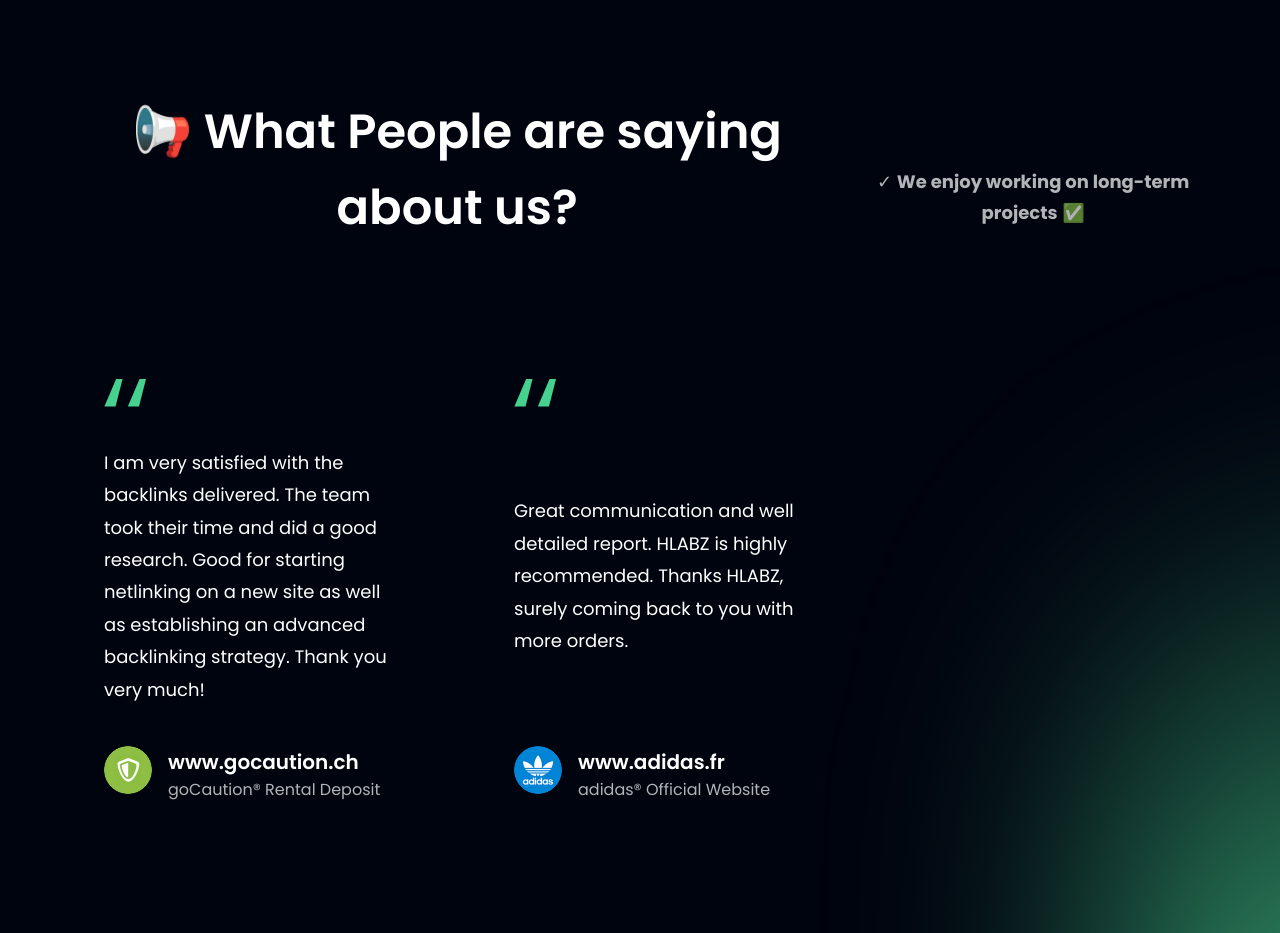
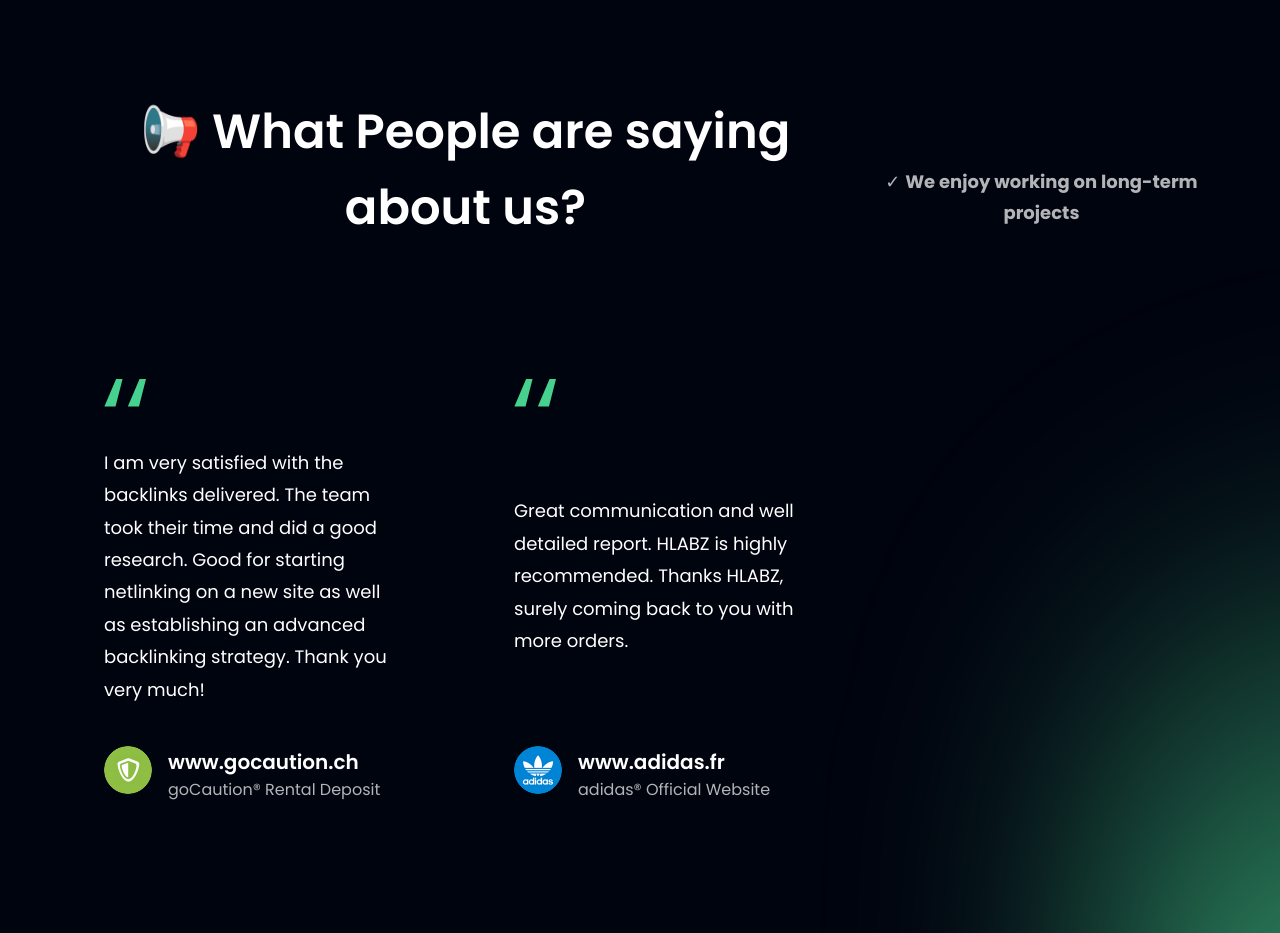
Before and after one commit to HLABZcc/HLABZ.cc, a React (Vite) app: page / in a window 1280 px wide. Shown: the part 1320-2253 px from the top of the page. Built offline with nearby package versions, Linux system fonts and the light colour scheme.

Commit message:
Update Testimonials.jsx

```diff
--- a/src/components/Testimonials.jsx
+++ b/src/components/Testimonials.jsx
@@ -14,7 +14,7 @@ const Testimonials = () => (
       <div className="">
         <br />
         <p className={`${styles.paragraph}`}>
-          <center><br />✓ <strong>We enjoy working on long-term projects</strong> ✅</center>
+          <center><br />✓ <strong>We enjoy working on long-term projects</strong></center>
         </p>
       </div>
     </div>
```
